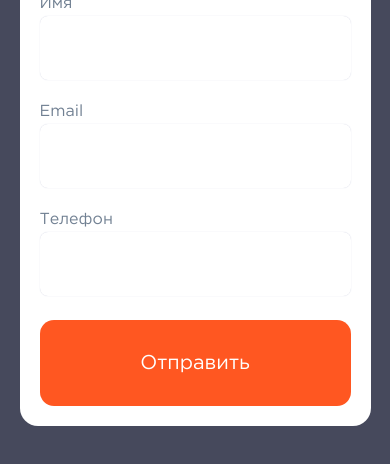
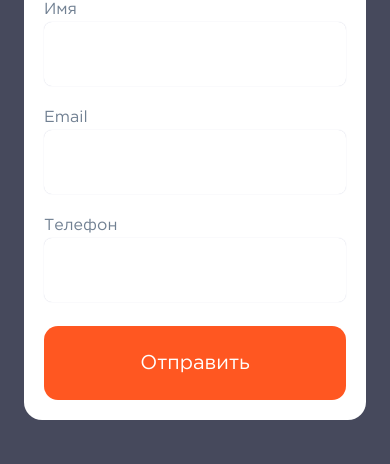
Before and after one commit to liamnoel007/Form, a plain HTML site: page index.html in a window 390 px wide. Shown: the part 276-740 px from the top of the page. Drawn offline with Linux system fonts and the light colour scheme.

Commit message:
css_mobile_2

```diff
--- a/style.css
+++ b/style.css
@@ -22,6 +22,8 @@ h1 {
 }
 
 .container {
+  padding: 24px;
+
   margin: 0 auto;
   /* padding: 64px 124px; */
   /* background: #ffffff; */
@@ -85,7 +87,7 @@ input:focus {
 }
 
 button {
-  padding: 29px;
+  padding: 23px;
   background: #ff5721;
   border-radius: 14px;
   width: 100%;
@@ -111,8 +113,17 @@ button:active {
 }
 
 @media (max-width: 640px) {
+  .form {
+    padding: 20px;
+  }
+  input {
+    font-size: 20px;
+  }
+}
+
+@media (max-width: 320px) {
   .container {
-    width: 90%;
+    padding: 16px;
   }
   .form {
     padding: 20px;
```
